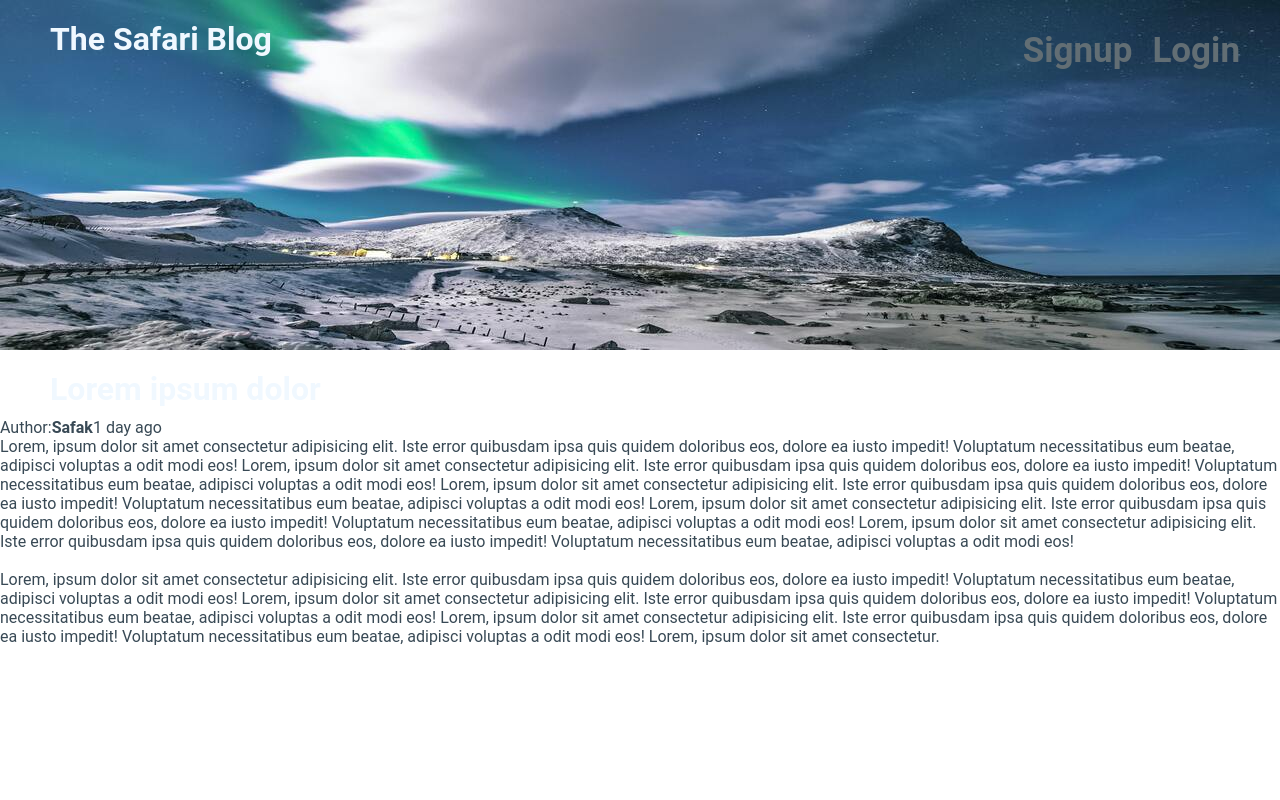
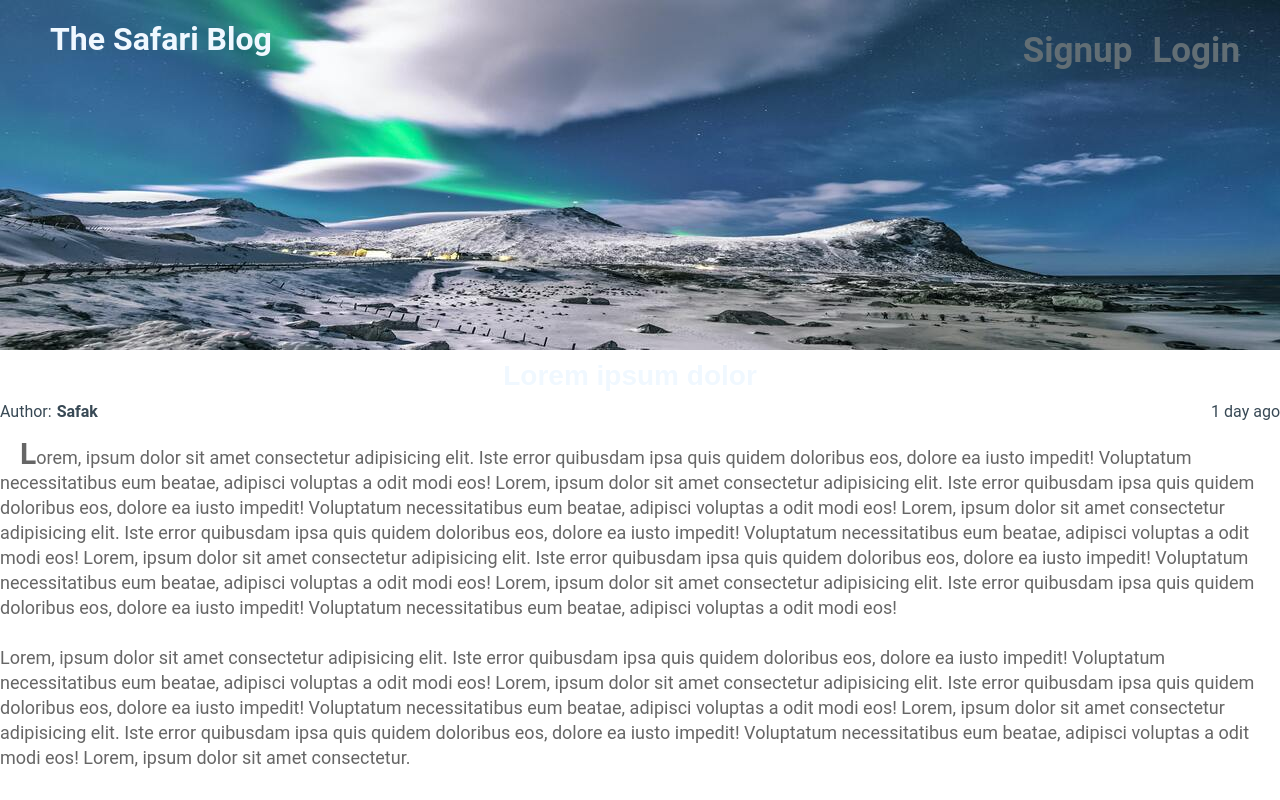
Before and after one commit to IshKevin/Blog_webapp, a React (Create React App) app: page /SinglePost in a window 1280 px wide. Built offline with nearby package versions, Linux system fonts and the light colour scheme.

Commit message:
styling single post

```diff
--- /dev/null
+++ b/src/SinglePost.css
@@ -0,0 +1,64 @@
+.singlePost {
+    flex: 9;
+  }
+
+  .singlePostWrapper {
+    padding: 20px;
+    padding-right: 0;
+  }
+
+  .singlePostImg {
+    width: 100%;
+    height: 300px;
+    border-radius: 5px;
+    object-fit: cover;
+  }
+
+  .singlePostTitle {
+    text-align: center;
+    margin: 10px;
+    font-size: 28px;
+    font-family: "Lora", sans-serif;
+  }
+
+  .singlePostEdit {
+    float: right;
+    font-size: 16px;
+  }
+
+  .singlePostIcon {
+    margin-left: 10px;
+    cursor: pointer;
+  }
+
+  .singlePostIcon:first-child {
+    color: teal;
+  }
+  .singlePostIcon:last-child {
+    color: tomato;
+  }
+
+  .singlePostInfo {
+    margin-bottom: 20px;
+    display: flex;
+    justify-content: space-between;
+    font-size: 16px;
+    color: #be9656;
+    font-family: "Varela Round", Arial, Helvetica, sans-serif;
+  }
+
+  .singlePostAuthor{
+    margin-left: 5px;
+  }
+
+  .singlePostDesc {
+    color: #666;
+    font-size: 18px;
+    line-height: 25px;
+  }
+
+  .singlePostDesc::first-letter {
+    margin-left: 20px;
+    font-size: 30px;
+    font-weight: 600;
+  }
--- a/src/SinglePost.js
+++ b/src/SinglePost.js
@@ -1,5 +1,6 @@
 import React from 'react'
 import Header from './components/Header'
+import './SinglePost.css'
 
 const SinglePost = () => {
   return (
```
